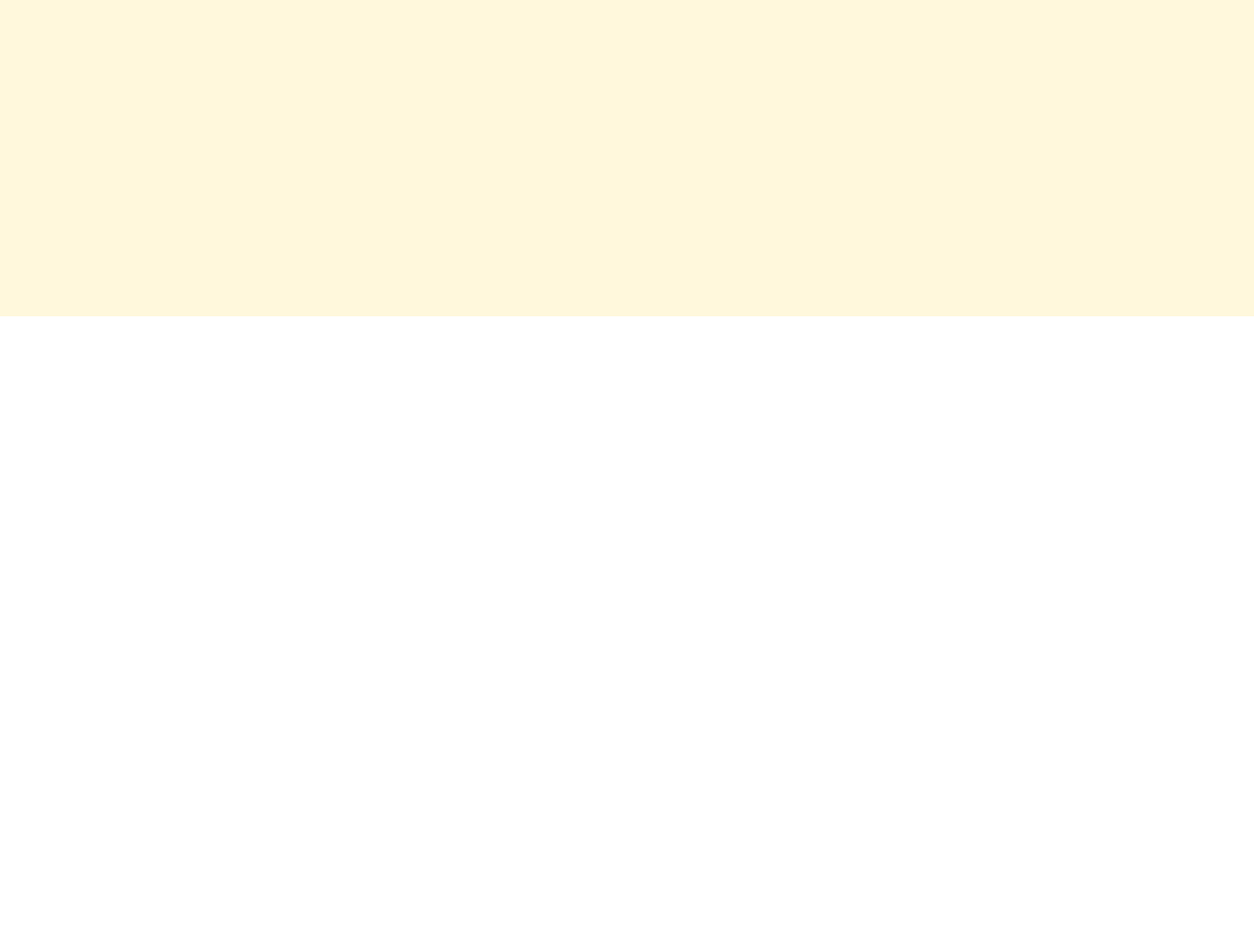
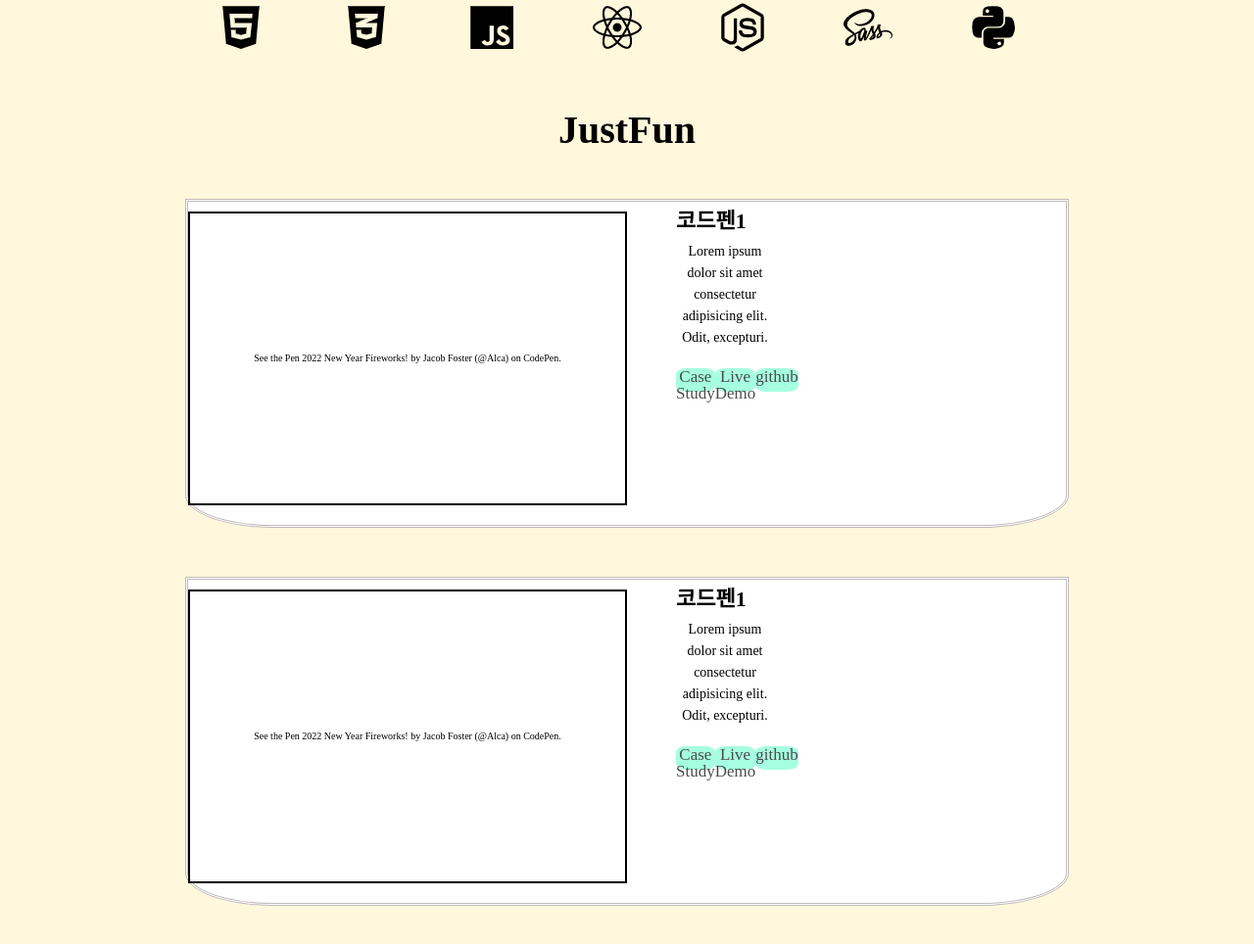
Before and after one commit to skgml0/portfolio, a plain HTML site: page index.html in a window 1280 px wide. Shown: the part 1684-2648 px from the top of the page at 98% size. Before the commit the page ends 2007 px from the top, so only its background shows below. Drawn offline with Linux system fonts and the light colour scheme; a script that the page names is missing.

Commit message:
✨  JustFun UI 추가

```diff
--- a/css/index.css
+++ b/css/index.css
@@ -4,6 +4,14 @@ html {
 body {
   width: 100%;
   height: 100%;
+  background-color: cornsilk;
+}
+
+h2 {
+  font-size: 40px;
+  font-weight: 600;
+  line-height: 60px;
+  margin-bottom: 40px;
 }
 
 .mobile-menu {
@@ -60,37 +68,37 @@ body {
   width: 100%;
   background-color: cornsilk;
 }
-.home .homeWrap {
+.home .home-wrap {
   display: flex;
   flex-direction: column;
   justify-content: center;
   align-items: center;
 }
-.home .homeWrap .home-info {
+.home .home-wrap .home-info {
   display: flex;
   flex-direction: column;
   align-items: center;
   text-align: center;
 }
-.home-info .txtBox {
+.home-info .txtbox {
   display: flex;
   flex-direction: column;
   align-items: center;
   text-align: center;
 }
-.txtBox {
+.txtbox {
   margin-top: 40px;
 }
-.txtBox > p {
+.txtbox > p {
   font-size: 20px;
   font-weight: 600;
   line-height: 30px;
 }
-.txtBox > h1 {
+.txtbox > h1 {
   font-size: 34px;
   font-weight: 700;
 }
-.homeWrap .download {
+.home-wrap .download {
   margin: 20px 0;
   border-radius: 10%;
   background-color: rgb(180, 238, 142);
@@ -116,7 +124,7 @@ body {
   height: 24px;
 }
 /* About me css!! */
-.aboutWrap {
+.about-wrap {
   display: flex;
   flex-direction: column;
   justify-content: center;
@@ -124,7 +132,7 @@ body {
   width: 100%;
   background-color: cornsilk;
 }
-.aboutWrap img {
+.about-wrap img {
   width: 160px;
   height: 200px;
   border-radius: 60%;
@@ -132,12 +140,12 @@ body {
   margin: 25px 0;
 }
 
-.aboutWrap .self-story .introduce {
+.about-wrap .self-story .introduce {
   font-size: 15px;
   text-align: center;
   margin: 20px 0;
 }
-.AboutUl {
+.About-ul {
   display: flex;
   flex-direction: column;
   justify-content: center;
@@ -146,7 +154,7 @@ body {
   width: 1800px;
 }
 
-.AboutUl > li {
+.About-ul > li {
   width: 25%;
   height: 80px;
   font-size: 15px;
@@ -163,7 +171,6 @@ body {
   flex-direction: column;
   justify-content: content;
   align-items: center;
-  height: 600px;
   width: 100%;
   background-color: cornsilk;
 }
@@ -186,28 +193,80 @@ body {
   height: 70px;
   background-repeat: no-repeat;
   background-size: contain;
+  background: url("../img/skill/css_sprites.png");
 }
 .MySkillsets .list-skills .html {
-  background: url("../img/skill/css_sprites.png") -10px -80px;
+  background-position: -10px -80px;
 }
 .MySkillsets .list-skills .css {
-  background: url("../img/skill/css_sprites.png") -10px -10px;
+  background-position: -10px -10px;
 }
 .MySkillsets .list-skills .js {
-  background: url("../img/skill/css_sprites.png") -10px -150px;
+  background-position: -10px -150px;
 }
 .MySkillsets .list-skills .react {
-  background: url("../img/skill/css_sprites.png") -10px -360px;
+  background-position: -10px -360px;
 }
 .MySkillsets .list-skills .node {
-  background: url("../img/skill/css_sprites.png") -10px -220px;
+  background-position: -10px -220px;
 }
 .MySkillsets .list-skills .sass {
-  background: url("../img/skill/css_sprites.png") -10px -430px;
+  background-position: -10px -430px;
 }
 .MySkillsets .list-skills .python {
-  background: url("../img/skill/css_sprites.png") -10px -290px;
+  background-position: -10px -290px;
 }
+/* JustFun 구역 */
+.JustFun {
+  display: flex;
+  flex-direction: column;
+  justify-content: center;
+  align-items: center;
+  width: 100%;
+  text-align: center;
+}
+.Just-arcticle {
+  width: 70%;
+  margin-bottom: 50px;
+  background-color: #ffffff;
+  border: 3px double rgb(192, 186, 186);
+  border-radius: 0 0 10% 10%;
+  padding-bottom: 10px;
+}
+.JustFun .codepen-wrap .codepen {
+  height: 300px;
+  box-sizing: border-box;
+  display: flex;
+  align-items: center;
+  justify-content: center;
+  border: 2px solid;
+  margin: 1em 0;
+  padding: 1em;
+}
+.Just-arcticle .codepen-wrap .just-font > h3 {
+  font-size: 22px;
+  font-weight: 600;
+  line-height: 40px;
+}
+.Just-arcticle .codepen-wrap .just-font > p {
+  font-size: 14px;
+  font-weight: 400;
+  line-height: 22px;
+}
+
+.JustFun .link-fun {
+  display: flex;
+  justify-content: space-around;
+  font-size: 18px;
+  font-weight: 500;
+  margin-top: 20px;
+}
+.JustFun .link-fun a {
+  border-radius: 25%;
+  background-color: aquamarine;
+  opacity: 0.7;
+}
+
 /* Web!!! */
 @media screen and (min-width: 760px) {
   .wrap-mobile {
@@ -260,11 +319,34 @@ body {
     align-items: center;
     background-color: cornsilk;
   }
-  .home .homeWrap {
+  .home .home-wrap {
     display: flex;
   }
-  .myActive .velog {
+  .my-active .velog {
     width: 24px;
     height: 24px;
   }
+  /* just영역 */
+  .Just-arcticle .codepen-wrap {
+    display: flex;
+    width: 100%;
+  }
+  .Just-arcticle .codepen-wrap .just-font {
+    display: flex;
+    flex-direction: column;
+    justify-content: flex-start;
+    align-items: baseline;
+    text-align: center;
+    width: 100px;
+  }
+  .JustFun .codepen-wrap .codepen {
+    width: 50%;
+    height: 300px;
+  }
+  .Just-arcticle .codepen-wrap .link-fun {
+    width: 50%;
+    height: 24px;
+    font-size: 17px;
+    margin-left: 50px;
+  }
 }
--- a/index.html
+++ b/index.html
@@ -76,16 +76,16 @@
     <main>
       <section id="#home" class="home">
         <h2>home</h2>
-        <div class="homeWrap">
+        <div class="home-wrap">
           <article class="home-info">
-            <div class="txtBox">
+            <div class="txtbox">
               <p>Hello, I'm</p>
               <h1>LaHee.</h1>
               <p>FRONT-END WEB DEVELOPER</p>
             </div>
             <!-- <a href="파일 경로/파일이름.확장자" download><button type="button">다운로드</button></a> -->
             <button class="download">Download Resume</button>
-            <div class="myActive">
+            <div class="my-active">
               <a href="#"
                 ><img src="./img/velog.png" alt="velog" class="velog"
               /></a>
@@ -105,7 +105,7 @@
       </section>
       <!-- about me section -->
       <section id="#aboutme" class="aboutme">
-        <div class="aboutWrap">
+        <div class="about-wrap">
           <h2>About Me</h2>
           <img src="./img/hee.jpg" art="" />
 
@@ -119,7 +119,7 @@
               교내수상 6번을 낼 수 있었습니다.
             </p>
           </div>
-          <ul class="AboutUl">
+          <ul class="About-ul">
             <li>
               자격증 : 정보처리기사 | SQLD <br />
               외국어 : 오픽 IM1
@@ -140,6 +140,90 @@
           <li class="python"></li>
         </ul>
       </section>
+      <section id="#JustFun" class="JustFun">
+        <h2>JustFun</h2>
+        <article class="Just-arcticle">
+          <div class="codepen-wrap">
+            <p
+              class="codepen"
+              data-height="300"
+              data-theme-id="light"
+              data-default-tab="html,result"
+              data-slug-hash="qBPoRVX"
+              data-user="Alca"
+            >
+              <span
+                >See the Pen
+                <a href="https://codepen.io/Alca/pen/qBPoRVX">
+                  2022 New Year Fireworks!</a
+                >
+                by Jacob Foster (<a href="https://codepen.io/Alca">@Alca</a>) on
+                <a href="https://codepen.io">CodePen</a>.</span
+              >
+            </p>
+            <script
+              async
+              src="https://cpwebassets.codepen.io/assets/embed/ei.js"
+            ></script>
+            <script
+              async
+              src="https://cpwebassets.codepen.io/assets/embed/ei.js"
+            ></script>
+            <div class="just-font">
+              <h3>코드펜1</h3>
+              <p>
+                Lorem ipsum dolor sit amet consectetur adipisicing elit. Odit,
+                excepturi.
+              </p>
+
+              <div class="link-fun">
+                <a href="" class="link-study">Case Study</a>
+                <a href="" class="link-LiveDemo">Live Demo</a>
+                <a href="" class="link-github">github</a>
+              </div>
+            </div>
+          </div>
+        </article>
+        <article class="Just-arcticle">
+          <div class="codepen-wrap">
+            <p
+              class="codepen"
+              data-height="300"
+              data-theme-id="light"
+              data-default-tab="html,result"
+              data-slug-hash="qBPoRVX"
+              data-user="Alca"
+            >
+              <span
+                >See the Pen
+                <a href="https://codepen.io/Alca/pen/qBPoRVX">
+                  2022 New Year Fireworks!</a
+                >
+                by Jacob Foster (<a href="https://codepen.io/Alca">@Alca</a>) on
+                <a href="https://codepen.io">CodePen</a>.</span
+              >
+            </p>
+            <script
+              async
+              src="https://cpwebassets.codepen.io/assets/embed/ei.js"
+            ></script>
+            <div class="just-font">
+              <h3>코드펜1</h3>
+              <p>
+                Lorem ipsum dolor sit amet consectetur adipisicing elit. Odit,
+                excepturi.
+              </p>
+
+              <div class="link-fun">
+                <a href="" class="link-study">Case Study</a>
+                <a href="" class="link-LiveDemo">Live Demo</a>
+                <a href="" class="link-github">github</a>
+              </div>
+
+            </div>
+          </div>
+        </article>
+      </section>
     </main>
     <footer></footer>
     <script>
```
